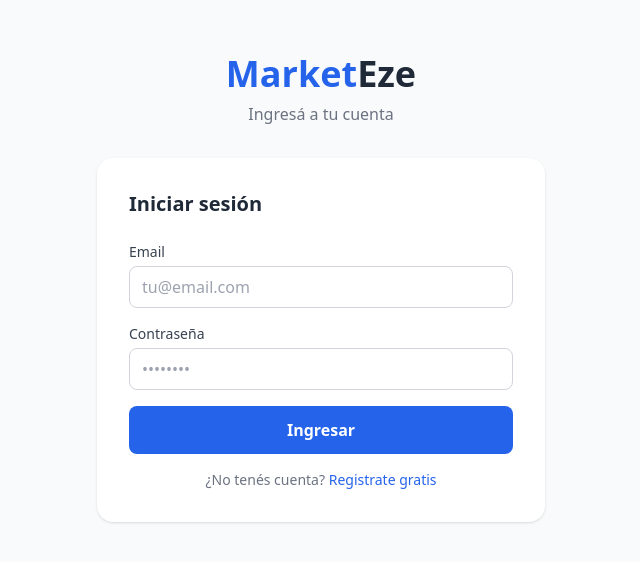
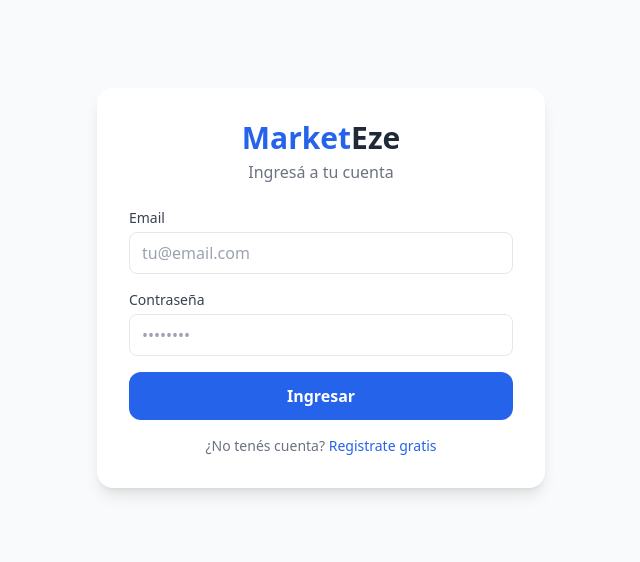
Before and after one commit to EzequielSchepke22028/Proy1_Web_Landing_Page, a React (Create React App) app: page /login in a window 1280 px wide. Shown: the part 112-674 px from the top of the page, without its empty margins (319-959 px from the left). Built offline with nearby package versions, Linux system fonts and the light colour scheme.

Commit message:
fix: LoginPage con axios + orders page funcionando

```diff
--- a/src/pages/LoginPage.jsx
+++ b/src/pages/LoginPage.jsx
@@ -1,48 +1,41 @@
 import { useState } from 'react';
 import { Link, useNavigate } from 'react-router-dom';
 import { useAuth } from '../context/AuthContext';
+import api from '../api/api';
 
 export default function LoginPage() {
   const navigate = useNavigate();
   const { login } = useAuth();
   const [email, setEmail]       = useState('');
   const [password, setPassword] = useState('');
+  const [error, setError]       = useState('');
   const [loading, setLoading]   = useState(false);
-  const [error, setError]       = useState('');
 
   const handleSubmit = async (e) => {
     e.preventDefault();
     setLoading(true);
     setError('');
     try {
-      const res = await fetch('http://127.0.0.1:8080/users/login', {
-        method: 'POST',
-        headers: { 'Content-Type': 'application/json' },
-        body: JSON.stringify({ email, password })
-      });
-      const data = await res.json();
-      if (!res.ok) throw new Error(data.detail || 'Credenciales incorrectas');
-      login(data);
-      navigate('/dashboard');
+      const res = await api.post('/users/login', { email, password });
+      login(res.data.access_token, res.data.user);
+      navigate('/');
     } catch (err) {
-      setError(err.message);
+      setError(err.response?.data?.detail || 'Credenciales incorrectas');
     } finally {
       setLoading(false);
     }
   };
 
   return (
-    <div className="min-h-screen bg-gray-50 flex flex-col justify-center py-12 px-4">
-      <div className="text-center mb-8">
-        <h1 className="text-4xl font-bold">
-          <span className="text-blue-600">Market</span>
-          <span className="text-gray-800">Eze</span>
-        </h1>
-        <p className="text-gray-500 mt-2">Ingresá a tu cuenta</p>
-      </div>
-
-      <div className="max-w-md mx-auto w-full bg-white rounded-2xl shadow p-8">
-        <h2 className="text-xl font-semibold text-gray-800 mb-6">Iniciar sesión</h2>
+    <div className="min-h-screen bg-gray-50 flex items-center justify-center px-4">
+      <div className="bg-white rounded-2xl shadow-lg p-8 w-full max-w-md">
+        <div className="text-center mb-6">
+          <h1 className="text-3xl font-bold">
+            <span className="text-blue-600">Market</span>
+            <span className="text-gray-800">Eze</span>
+          </h1>
+          <p className="text-gray-500 mt-1">Ingresá a tu cuenta</p>
+        </div>
 
         {error && (
           <div className="bg-red-50 border border-red-200 text-red-700 px-4 py-3 rounded-lg mb-4 text-sm">
@@ -58,12 +51,10 @@
               value={email}
               onChange={e => setEmail(e.target.value)}
               required
-              autoComplete="email"
-              className="w-full border border-gray-300 rounded-lg px-3 py-2 focus:outline-none focus:ring-2 focus:ring-blue-500"
+              className="w-full border border-gray-200 rounded-lg px-3 py-2 focus:outline-none focus:ring-2 focus:ring-blue-500"
               placeholder="tu@email.com"
             />
           </div>
-
           <div>
             <label className="block text-sm font-medium text-gray-700 mb-1">Contraseña</label>
             <input
@@ -71,16 +62,14 @@
               value={password}
               onChange={e => setPassword(e.target.value)}
               required
-              autoComplete="current-password"
-              className="w-full border border-gray-300 rounded-lg px-3 py-2 focus:outline-none focus:ring-2 focus:ring-blue-500"
+              className="w-full border border-gray-200 rounded-lg px-3 py-2 focus:outline-none focus:ring-2 focus:ring-blue-500"
               placeholder="••••••••"
             />
           </div>
-
           <button
             type="submit"
             disabled={loading}
-            className="w-full bg-blue-600 text-white py-3 rounded-lg hover:bg-blue-700 transition-colors disabled:opacity-50 font-semibold"
+            className="w-full bg-blue-600 text-white py-3 rounded-xl hover:bg-blue-700 transition-colors font-semibold disabled:opacity-50"
           >
             {loading ? 'Ingresando...' : 'Ingresar'}
           </button>
```
